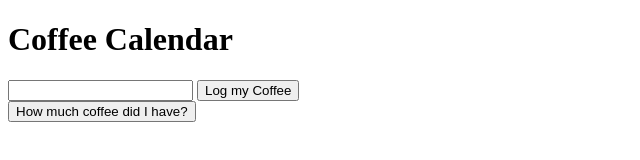
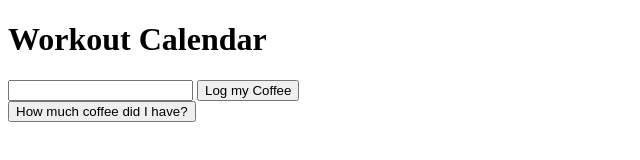
Before and after one commit to Teddy-Guo/Week7-Step-Two, a website: page public/index.html in a window 1280 px wide. Shown: the whole page, without its empty margins (0-640 px from the left). Drawn offline with Linux system fonts and the light colour scheme.

Commit message:
change coffee calendar into workout calender

```diff
--- a/public/index.html
+++ b/public/index.html
@@ -6,7 +6,7 @@
     <title>Document</title>
 </head>
 <body>
-    <h1>Coffee Calendar</h1>
+    <h1>Workout Calendar</h1>
     <input id="cups-coffee" type="text"/>
     <button id="button-coffee"> Log my Coffee</button>
 
```
